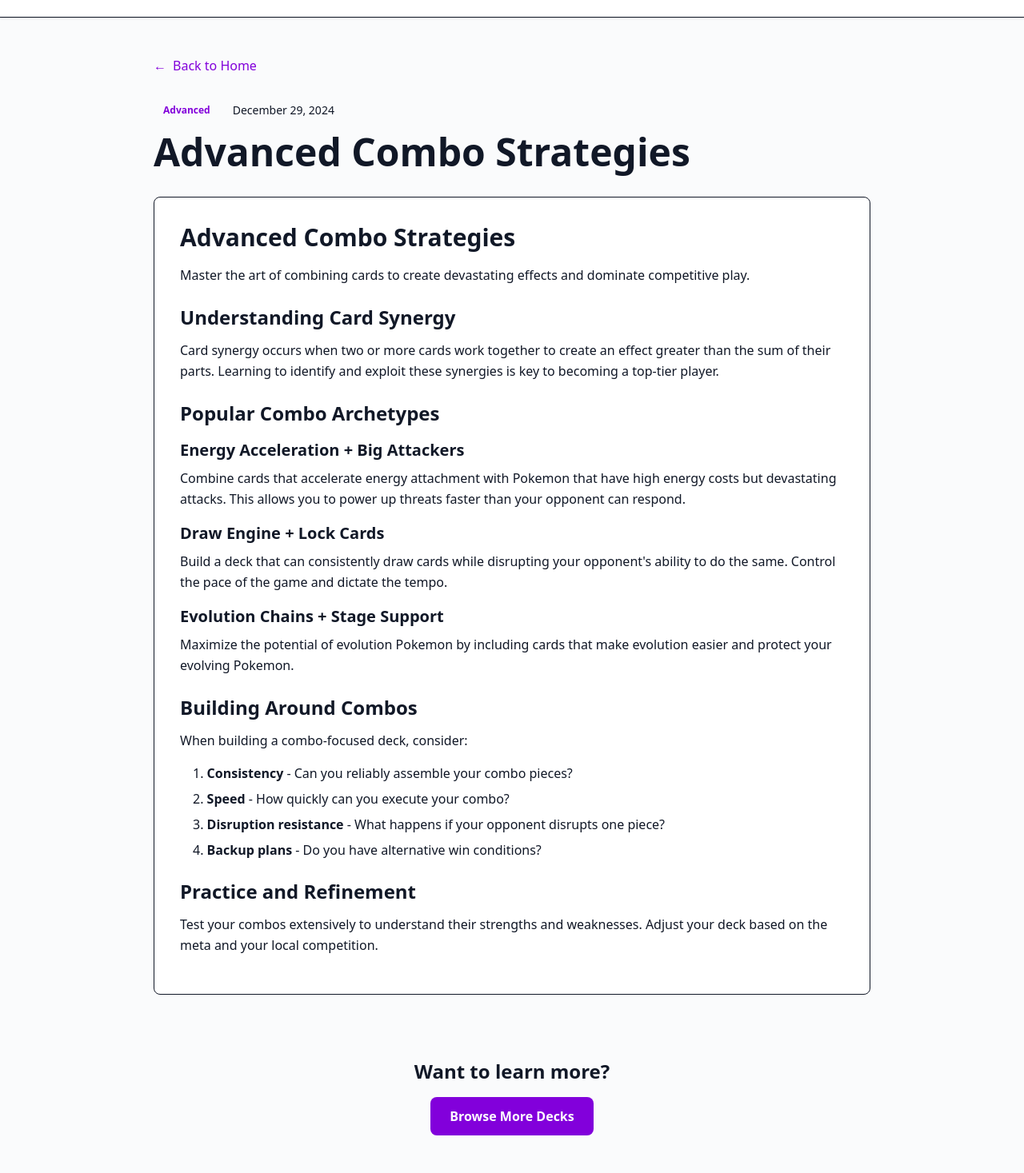
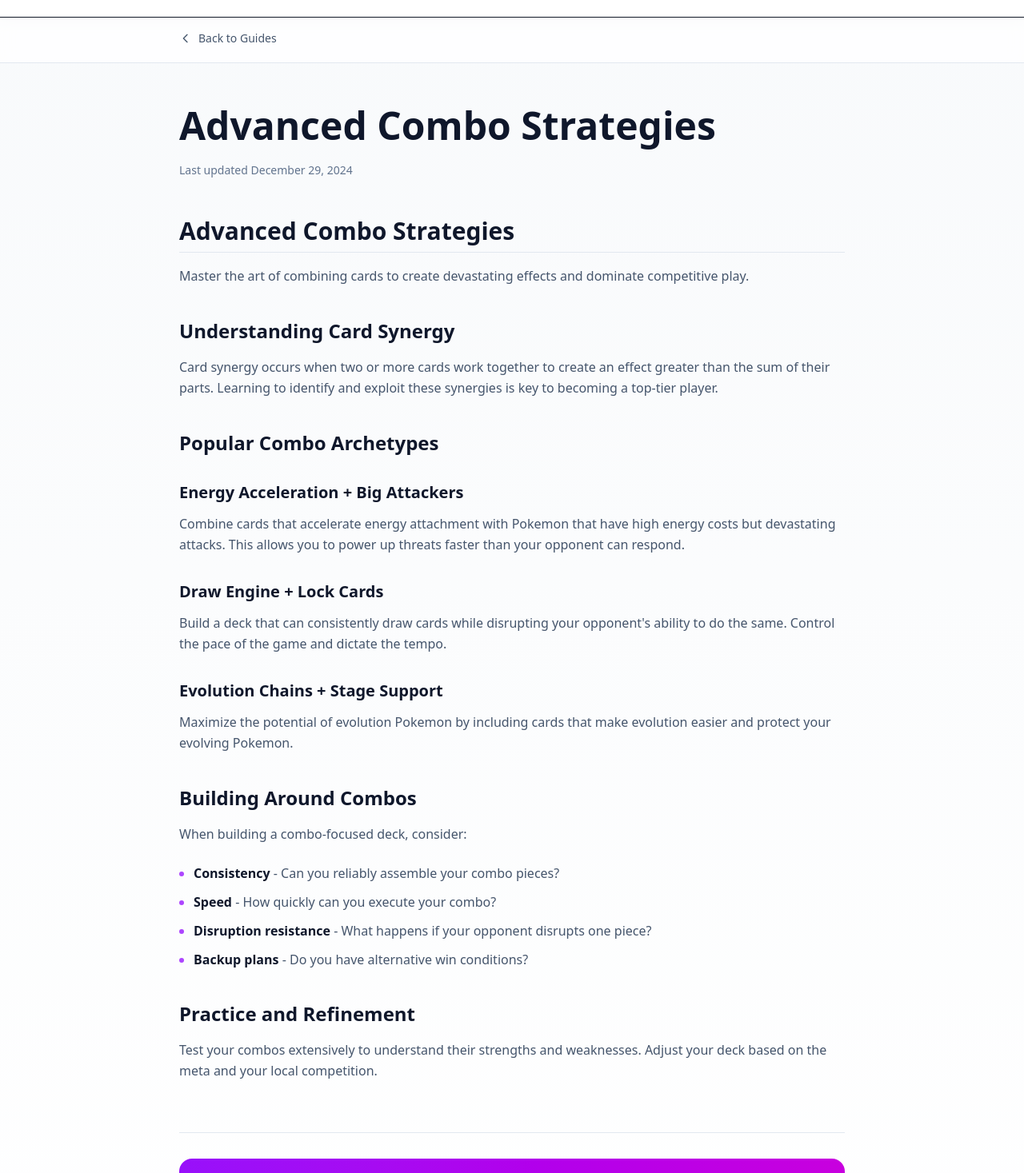
Before and after one commit to OliverMKing/tcgmasterguide.com, a Next.js app: page /decks/advanced-combos in a window 1280 px wide. Shown: the part 43-1510 px from the top of the page at 80% size. Built offline with nearby package versions, Linux system fonts and the light colour scheme.

Commit message:
remove unneeded metadata

```diff
--- a/content/decks/advanced-combos.md
+++ b/content/decks/advanced-combos.md
@@ -1,8 +1,6 @@
 ---
 title: "Advanced Combo Strategies"
-category: "Advanced"
-description: "Unlock powerful card combinations and synergies for competitive play"
-date: "December 29, 2024"
+lastEdited: "December 29, 2024"
 ---
 
 # Advanced Combo Strategies
--- a/content/decks/beginner-guide.md
+++ b/content/decks/beginner-guide.md
@@ -1,8 +1,6 @@
 ---
 title: "Beginner's Guide to Pokemon TCG"
-category: "Beginner"
-description: "Learn the basics of Pokemon Trading Card Game and start your journey"
-date: "December 29, 2024"
+lastEdited: "December 29, 2024"
 ---
 
 # Getting Started
--- a/content/decks/card-values.md
+++ b/content/decks/card-values.md
@@ -1,8 +1,6 @@
 ---
 title: "Understanding Card Values"
-category: "Collection"
-description: "Learn how to evaluate and price your Pokemon cards accurately"
-date: "December 26, 2024"
+lastEdited: "December 26, 2024"
 ---
 
 # Factors Affecting Value
--- a/content/decks/deck-building.md
+++ b/content/decks/deck-building.md
@@ -1,8 +1,6 @@
 ---
 title: "Deck Building Strategies"
-category: "Strategy"
-description: "Master the art of creating competitive decks with these proven strategies"
-date: "December 28, 2024"
+lastEdited: "December 28, 2024"
 ---
 
 # Core Principles
--- a/content/decks/meta-analysis.md
+++ b/content/decks/meta-analysis.md
@@ -1,8 +1,6 @@
 ---
 title: "Current Meta Analysis"
-category: "Meta"
-description: "Understand the current competitive meta and top-performing decks"
-date: "December 27, 2024"
+lastEdited: "December 27, 2024"
 ---
 
 # Top Tier Decks
--- a/content/decks/tournament-prep.md
+++ b/content/decks/tournament-prep.md
@@ -1,8 +1,6 @@
 ---
 title: "Tournament Preparation"
-category: "Competitive"
-description: "Everything you need to know before competing in your first tournament"
-date: "December 25, 2024"
+lastEdited: "December 25, 2024"
 ---
 
 # Before the Tournament
--- a/content/decks/trading-tips.md
+++ b/content/decks/trading-tips.md
@@ -1,8 +1,6 @@
 ---
 title: "Trading Tips and Tricks"
-category: "Trading"
-description: "Maximize value and build your collection through smart trading"
-date: "December 24, 2024"
+lastEdited: "December 24, 2024"
 ---
 
 # Fair Trading Practices
--- a/src/app/decks/[slug]/page.tsx
+++ b/src/app/decks/[slug]/page.tsx
@@ -20,11 +20,10 @@ function getDeckContent(slug: string) {
     const { data, content } = matter(fileContent)
     return {
       title: data.title,
-      category: data.category,
-      date: data.date,
+      lastEdited: data.lastEdited,
       content,
     }
-  } catch (error) {
+  } catch {
     return null
   }
 }
@@ -44,76 +43,83 @@ export default async function DeckPage({ params }: { params: Promise<{ slug: str
   }
 
   return (
-    <main className="min-h-screen py-12 px-4 sm:px-6 lg:px-8">
-      <article className="max-w-4xl mx-auto">
-        {/* Back Button */}
+    <main className="min-h-screen bg-gradient-to-b from-slate-50 to-white">
+      {/* Header */}
+      <div className="border-b border-slate-200 bg-white/80 backdrop-blur-sm sticky top-0 z-10">
+        <div className="max-w-4xl mx-auto px-4 sm:px-6 lg:px-8 py-4">
           <Link
             href="/"
-          className="inline-flex items-center text-purple-700 hover:text-purple-600 mb-8"
+            className="inline-flex items-center gap-2 text-slate-600 hover:text-purple-700 transition-colors text-sm font-medium"
           >
-          <span className="mr-2">←</span>
-          Back to Home
+            <svg className="w-4 h-4" fill="none" viewBox="0 0 24 24" stroke="currentColor">
+              <path strokeLinecap="round" strokeLinejoin="round" strokeWidth={2} d="M15 19l-7-7 7-7" />
+            </svg>
+            Back to Guides
           </Link>
+        </div>
+      </div>
 
-        {/* Deck Header */}
-        <div className="mb-8">
-          <div className="flex items-center gap-4 mb-4">
-            <span className="text-xs font-semibold text-purple-700 bg-surface-secondary px-3 py-1 rounded-full">
-              {deck.category}
-            </span>
-            <span className="text-sm text-text-secondary">{deck.date}</span>
-          </div>
-          <h1 className="text-4xl md:text-5xl font-bold text-text-primary mb-4">
+      <article className="max-w-4xl mx-auto px-4 sm:px-6 lg:px-8 py-12">
+        {/* Article Header */}
+        <header className="mb-12">
+          <h1 className="text-4xl md:text-5xl font-bold text-slate-900 mb-4 leading-tight">
             {deck.title}
           </h1>
-        </div>
+          {deck.lastEdited && (
+            <p className="text-sm text-slate-500">
+              Last updated {deck.lastEdited}
+            </p>
+          )}
+        </header>
 
-        {/* Deck Content */}
-        <div className="prose prose-lg max-w-none">
-          <div className="bg-white rounded-lg border border-border p-8">
+        {/* Article Content */}
+        <div className="prose prose-slate prose-lg max-w-none">
           <ReactMarkdown
             components={{
               h1: ({ children }) => (
-                  <h2 className="text-3xl font-bold text-text-primary mt-8 mb-4 first:mt-0">
+                <h2 className="text-3xl font-bold text-slate-900 mt-12 mb-4 first:mt-0 pb-2 border-b border-slate-200">
                   {children}
                 </h2>
               ),
               h2: ({ children }) => (
-                  <h3 className="text-2xl font-bold text-text-primary mt-6 mb-3">
+                <h3 className="text-2xl font-bold text-slate-900 mt-10 mb-4">
                   {children}
                 </h3>
               ),
               h3: ({ children }) => (
-                  <h4 className="text-xl font-bold text-text-primary mt-4 mb-2">
+                <h4 className="text-xl font-semibold text-slate-900 mt-8 mb-3">
                   {children}
                 </h4>
               ),
               p: ({ children }) => (
-                  <p className="text-text-secondary leading-relaxed mb-4">
+                <p className="text-slate-600 leading-relaxed mb-6">
                   {children}
                 </p>
               ),
               ul: ({ children }) => (
-                  <ul className="list-disc list-inside space-y-2 text-text-secondary ml-4 mb-4">
+                <ul className="space-y-3 text-slate-600 mb-6 pl-0">
                   {children}
                 </ul>
               ),
               ol: ({ children }) => (
-                  <ol className="list-decimal list-inside space-y-2 text-text-secondary ml-4 mb-4">
+                <ol className="space-y-3 text-slate-600 mb-6 pl-0 list-decimal list-inside">
                   {children}
                 </ol>
               ),
               li: ({ children }) => (
-                  <li className="text-text-secondary">{children}</li>
+                <li className="text-slate-600 flex items-start gap-3">
+                  <span className="shrink-0 w-1.5 h-1.5 rounded-full bg-purple-500 mt-2.5" />
+                  <span>{children}</span>
+                </li>
               ),
               strong: ({ children }) => (
-                  <strong className="font-semibold text-text-primary">{children}</strong>
+                <strong className="font-semibold text-slate-900">{children}</strong>
               ),
               em: ({ children }) => (
-                  <em className="italic">{children}</em>
+                <em className="italic text-slate-700">{children}</em>
               ),
               code: ({ children }) => (
-                  <code className="bg-surface-secondary px-2 py-1 rounded text-sm font-mono">
+                <code className="bg-slate-100 text-purple-700 px-2 py-0.5 rounded text-sm font-mono">
                   {children}
                 </code>
               ),
@@ -122,19 +128,26 @@ export default async function DeckPage({ params }: { params: Promise<{ slug: str
             {deck.content}
           </ReactMarkdown>
         </div>
-        </div>
 
-        {/* Related Decks CTA */}
-        <div className="mt-12 text-center bg-surface-secondary rounded-lg p-8">
-          <h3 className="text-2xl font-bold text-text-primary mb-4">
-            Want to learn more?
+        {/* Footer CTA */}
+        <div className="mt-16 pt-8 border-t border-slate-200">
+          <div className="bg-gradient-to-r from-purple-600 to-fuchsia-600 rounded-2xl p-8 text-center">
+            <h3 className="text-2xl font-bold text-white mb-3">
+              Explore More Guides
             </h3>
+            <p className="text-purple-100 mb-6">
+              Continue your journey with our other expert guides
+            </p>
             <Link
               href="/"
-            className="inline-block bg-purple-700 text-white font-semibold px-6 py-3 rounded-lg hover:bg-purple-600 transition-colors"
+              className="inline-flex items-center gap-2 bg-white text-purple-700 font-semibold px-6 py-3 rounded-xl hover:bg-purple-50 transition-colors shadow-lg shadow-purple-900/20"
             >
-            Browse More Decks
+              Browse All Guides
+              <svg className="w-4 h-4" fill="none" viewBox="0 0 24 24" stroke="currentColor">
+                <path strokeLinecap="round" strokeLinejoin="round" strokeWidth={2} d="M9 5l7 7-7 7" />
+              </svg>
             </Link>
+          </div>
         </div>
       </article>
     </main>
```
Also changed, not shown: src/app/page.tsx (+45 -34 lines). Lines whose indentation alone changed are shown as unchanged.
